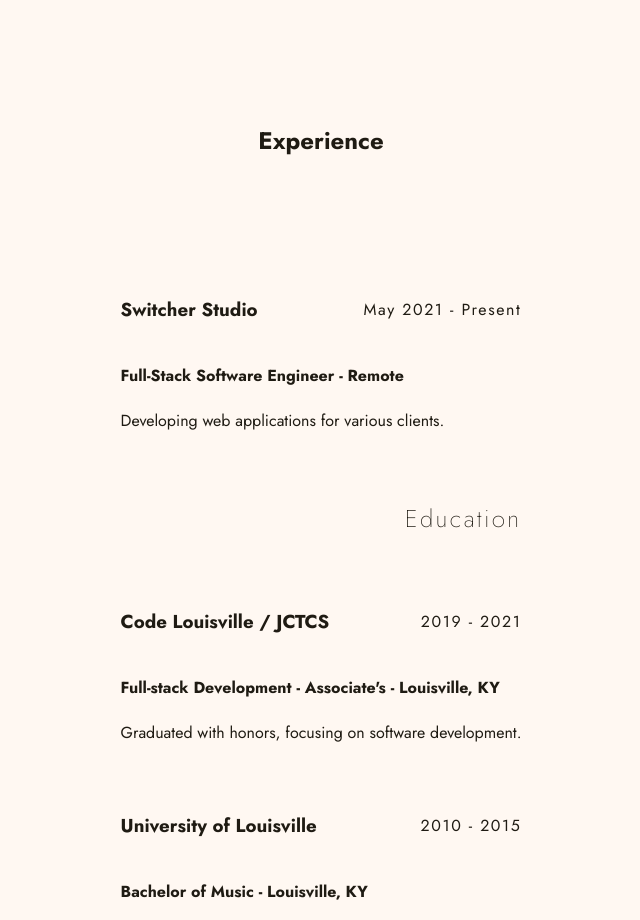
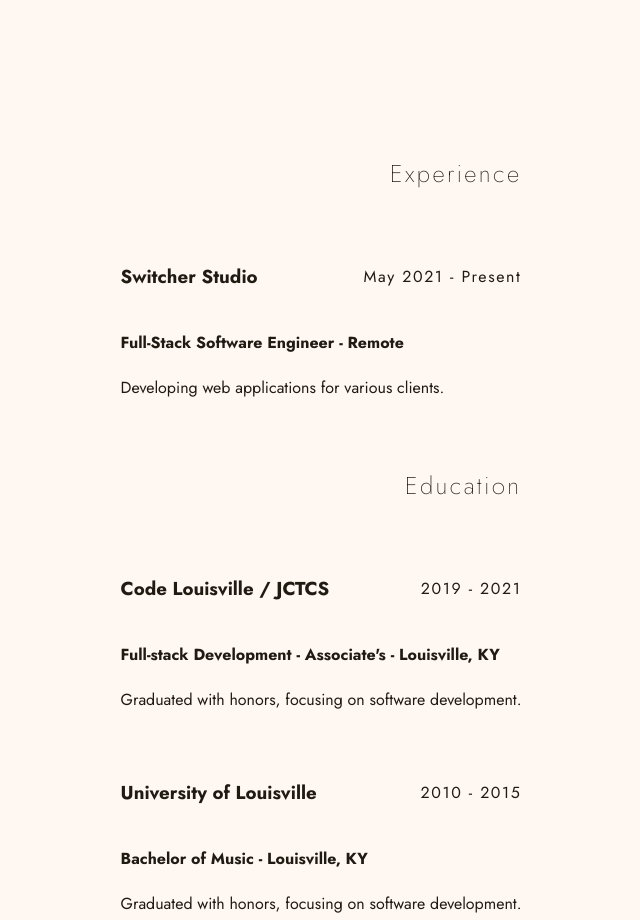
Before and after one commit to isfopo/about, a React (Vite) app: page / in a window 1280 px wide. Shown: the part 1040-1960 px from the top of the page, without its empty margins (319-959 px from the left). Built offline with nearby package versions, Linux system fonts and the light colour scheme.

Commit message:
💄 style(experience-section): adjust heading level for experience
- update experience heading from h1 to h2 for improved semantic structure

```diff
--- a/src/components/Section/ExperienceSection/index.tsx
+++ b/src/components/Section/ExperienceSection/index.tsx
@@ -51,9 +51,9 @@
 }: ExperienceSectionProps) => {
   return (
     <Section subject="experience" className={styles["experience"]}>
-      <h1>Experience</h1>
       <div className={styles["container"]}>
         <div className={styles["career"]}>
+          <h2>Experience</h2>
           {career.map(
             ({ title, company, location, startDate, endDate, description }) => (
               <div>
```
